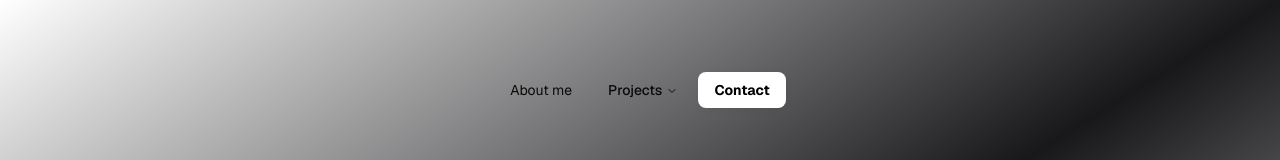
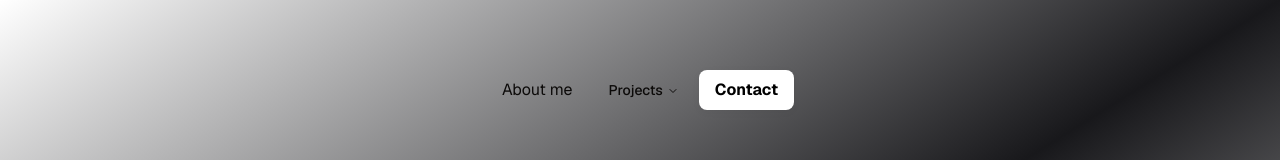
Before and after one commit to victorggonzalez/victorggonzalez.github.io, a Next.js app: page /contact in a window 1280 px wide. Shown: the top 160 px of the page. Built offline with nearby package versions, Linux system fonts and the light colour scheme.

Commit message:
refactor to handle server vs client components

```diff
--- /dev/null
+++ b/src/components/ListItem.tsx
@@ -0,0 +1,41 @@
+"use client";
+
+import * as React from "react";
+import { NavigationMenuLink } from "./ui/navigation-menu";
+import { cn } from "@/lib/utils";
+import Link from "next/link";
+import { usePathname } from "next/navigation";
+import "./NavBar.styles.css";
+
+const ListItem = React.forwardRef<
+  React.ElementRef<"a">,
+  Omit<React.ComponentPropsWithoutRef<"a">, "href"> & {
+    href: string;
+    title: string;
+  }
+>(({ className, title, children, href, ...props }, ref) => {
+  const path = usePathname();
+  const active = path === href;
+
+  return (
+    <li>
+      <NavigationMenuLink asChild>
+        <Link
+          ref={ref}
+          href={href}
+          className={cn(
+            active && "text-accent-foreground font-bold",
+            className
+          )}
+          {...props}
+        >
+          <div>{title}</div>
+          <p>{children}</p>
+        </Link>
+      </NavigationMenuLink>
+    </li>
+  );
+});
+ListItem.displayName = "ListItem";
+
+export default ListItem;
--- a/src/components/NavBar.tsx
+++ b/src/components/NavBar.tsx
@@ -1,4 +1,3 @@
-"use client";
 import * as React from "react";
 import {
   NavigationMenu,
@@ -9,96 +8,33 @@ import {
   NavigationMenuTrigger,
 } from "./ui/navigation-menu";
 import { cn } from "@/lib/utils";
-import { usePathname } from "next/navigation";
-import Link from "next/link";
 import "./NavBar.styles.css";
+import NavLink from "./NavLink";
+import ListItem from "./ListItem";
 
 export function NavBar() {
-  const pathname = usePathname();
-
-  const isActive = (href: string) => {
-    return pathname === href;
-  };
-
   return (
     <NavigationMenu orientation="vertical">
       <NavigationMenuList>
         <NavigationMenuItem>
           <NavigationMenuLink asChild>
-            <Link
-              href="/"
-              className={cn("nav-link", isActive("/") && "nav-link-active")}
-            >
-              About me
-            </Link>
+            <NavLink href="/">About me</NavLink>
           </NavigationMenuLink>
         </NavigationMenuItem>
         <NavigationMenuItem>
-          <NavigationMenuTrigger
-            className={cn(
-              "nav-link",
-              (pathname.startsWith("/projects")) && "nav-link-active"
-            )}
-          >
-            Projects
-          </NavigationMenuTrigger>
+          <NavigationMenuTrigger>Projects</NavigationMenuTrigger>
           <NavigationMenuContent>
             <ul className="flex gap-3 p-4 w-max">
-              <ListItem
-                href="/projects/frontend"
-                title="Frontend"
-                active={isActive("/projects/frontend")}
-              />
-              <ListItem
-                href="/projects/full-stack"
-                title="Full stack"
-                active={isActive("/projects/full-stack")}
-              />
-              <ListItem
-                href="/projects/ai"
-                title="AI"
-                active={isActive("/projects/ai")}
-              />
+              <ListItem href="/projects/frontend" title="Frontend" />
+              <ListItem href="/projects/full-stack" title="Full stack" />
+              <ListItem href="/projects/ai" title="AI" />
             </ul>
           </NavigationMenuContent>
         </NavigationMenuItem>
         <NavigationMenuLink asChild>
-          <Link
-            href="/contact"
-            className={cn(
-              "nav-link",
-              isActive("/contact") && "nav-link-active"
-            )}
-          >
-            Contact
-          </Link>
+          <NavLink href="/contact">Contact</NavLink>
         </NavigationMenuLink>
       </NavigationMenuList>
     </NavigationMenu>
   );
 }
-
-const ListItem = React.forwardRef<
-  React.ElementRef<"a">,
-  Omit<React.ComponentPropsWithoutRef<"a">, "href"> & { href: string; title: string; active?: boolean }
->(({ className, title, children, active, href, ...props }, ref) => {
-  return (
-    <li>
-      <NavigationMenuLink asChild>
-        <Link
-          ref={ref}
-          href={href}
-          className={cn(
-            active && "text-accent-foreground font-bold",
-            className
-          )}
-          {...props}
-        >
-          <div>{title}</div>
-          <p>{children}</p>
-        </Link>
-      </NavigationMenuLink>
-    </li>
-  );
-});
-ListItem.displayName = "ListItem";
--- /dev/null
+++ b/src/components/NavLink.tsx
@@ -0,0 +1,23 @@
+"use client";
+
+import Link from "next/link";
+import { cn } from "@/lib/utils";
+import { usePathname } from "next/navigation";
+
+type NavLinkProps = {
+  href: string;
+  children: React.ReactNode;
+};
+
+const NavLink = ({ href, children }: NavLinkProps) => {
+  const path = usePathname();
+  return (
+    <Link
+      href={href}
+      className={cn("nav-link", path === href && "nav-link-active")}
+    >
+      {children}
+    </Link>
+  );
+};
+export default NavLink;
--- a/src/components/ui/navigation-menu.tsx
+++ b/src/components/ui/navigation-menu.tsx
@@ -1,9 +1,12 @@
-import * as React from "react"
-import * as NavigationMenuPrimitive from "@radix-ui/react-navigation-menu"
-import { cva } from "class-variance-authority"
-import { ChevronDownIcon } from "lucide-react"
+"use client";
 
-import { cn } from "@/lib/utils"
+import * as React from "react";
+import * as NavigationMenuPrimitive from "@radix-ui/react-navigation-menu";
+import { cva } from "class-variance-authority";
+import { ChevronDownIcon } from "lucide-react";
+
+import { cn } from "@/lib/utils";
+import { usePathname } from "next/navigation";
 
 function NavigationMenu({
   className,
@@ -11,7 +14,7 @@ function NavigationMenu({
   viewport = true,
   ...props
 }: React.ComponentProps<typeof NavigationMenuPrimitive.Root> & {
-  viewport?: boolean
+  viewport?: boolean;
 }) {
   return (
     <NavigationMenuPrimitive.Root
@@ -26,7 +29,7 @@ function NavigationMenu({
       {children}
       {viewport && <NavigationMenuViewport />}
     </NavigationMenuPrimitive.Root>
-  )
+  );
 }
 
 function NavigationMenuList({
@@ -42,7 +45,7 @@ function NavigationMenuList({
       )}
       {...props}
     />
-  )
+  );
 }
 
 function NavigationMenuItem({
@@ -55,22 +58,29 @@ function NavigationMenuItem({
       className={cn("relative", className)}
       {...props}
     />
-  )
+  );
 }
 
 const navigationMenuTriggerStyle = cva(
   "group inline-flex h-9 w-max items-center justify-center rounded-md bg-background px-4 py-2 text-sm font-medium hover:bg-accent hover:text-accent-foreground focus:bg-accent focus:text-accent-foreground disabled:pointer-events-none disabled:opacity-50 data-[state=open]:hover:bg-accent data-[state=open]:text-accent-foreground data-[state=open]:focus:bg-accent data-[state=open]:bg-accent/50 focus-visible:ring-ring/50 outline-none transition-[color,box-shadow] focus-visible:ring-[3px] focus-visible:outline-1"
-)
+);
 
 function NavigationMenuTrigger({
   className,
   children,
   ...props
 }: React.ComponentProps<typeof NavigationMenuPrimitive.Trigger>) {
+  const path = usePathname();
   return (
     <NavigationMenuPrimitive.Trigger
       data-slot="navigation-menu-trigger"
-      className={cn(navigationMenuTriggerStyle(), "group", className)}
+      className={cn(
+        navigationMenuTriggerStyle(),
+        "group",
+        "nav-link",
+        path.startsWith("/projects") && "nav-link-active",
+        className
+      )}
       {...props}
     >
       {children}{" "}
@@ -79,7 +89,7 @@ function NavigationMenuTrigger({
         aria-hidden="true"
       />
     </NavigationMenuPrimitive.Trigger>
-  )
+  );
 }
 
 function NavigationMenuContent({
@@ -96,7 +106,7 @@ function NavigationMenuContent({
       )}
       {...props}
     />
-  )
+  );
 }
 
 function NavigationMenuViewport({
@@ -118,7 +128,7 @@ function NavigationMenuViewport({
         {...props}
       />
     </div>
-  )
+  );
 }
 
 function NavigationMenuLink({
@@ -134,7 +144,7 @@ function NavigationMenuLink({
       )}
       {...props}
     />
-  )
+  );
 }
 
 function NavigationMenuIndicator({
@@ -152,7 +162,7 @@ function NavigationMenuIndicator({
     >
       <div className="bg-border relative top-[60%] h-2 w-2 rotate-45 rounded-tl-sm shadow-md" />
     </NavigationMenuPrimitive.Indicator>
-  )
+  );
 }
 
 export {
@@ -165,4 +175,4 @@ export {
   NavigationMenuIndicator,
   NavigationMenuViewport,
   navigationMenuTriggerStyle,
-}
+};
```
